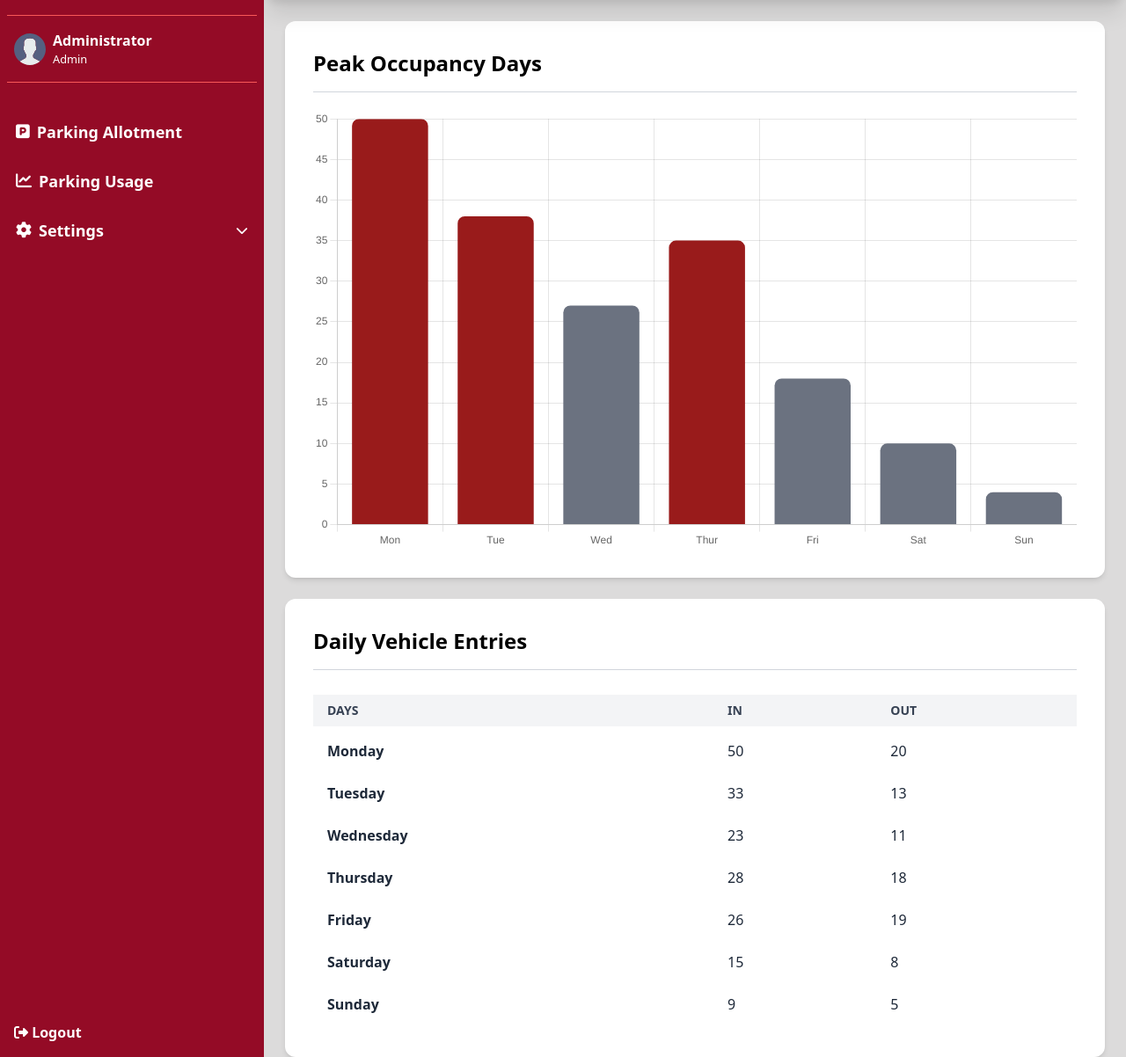
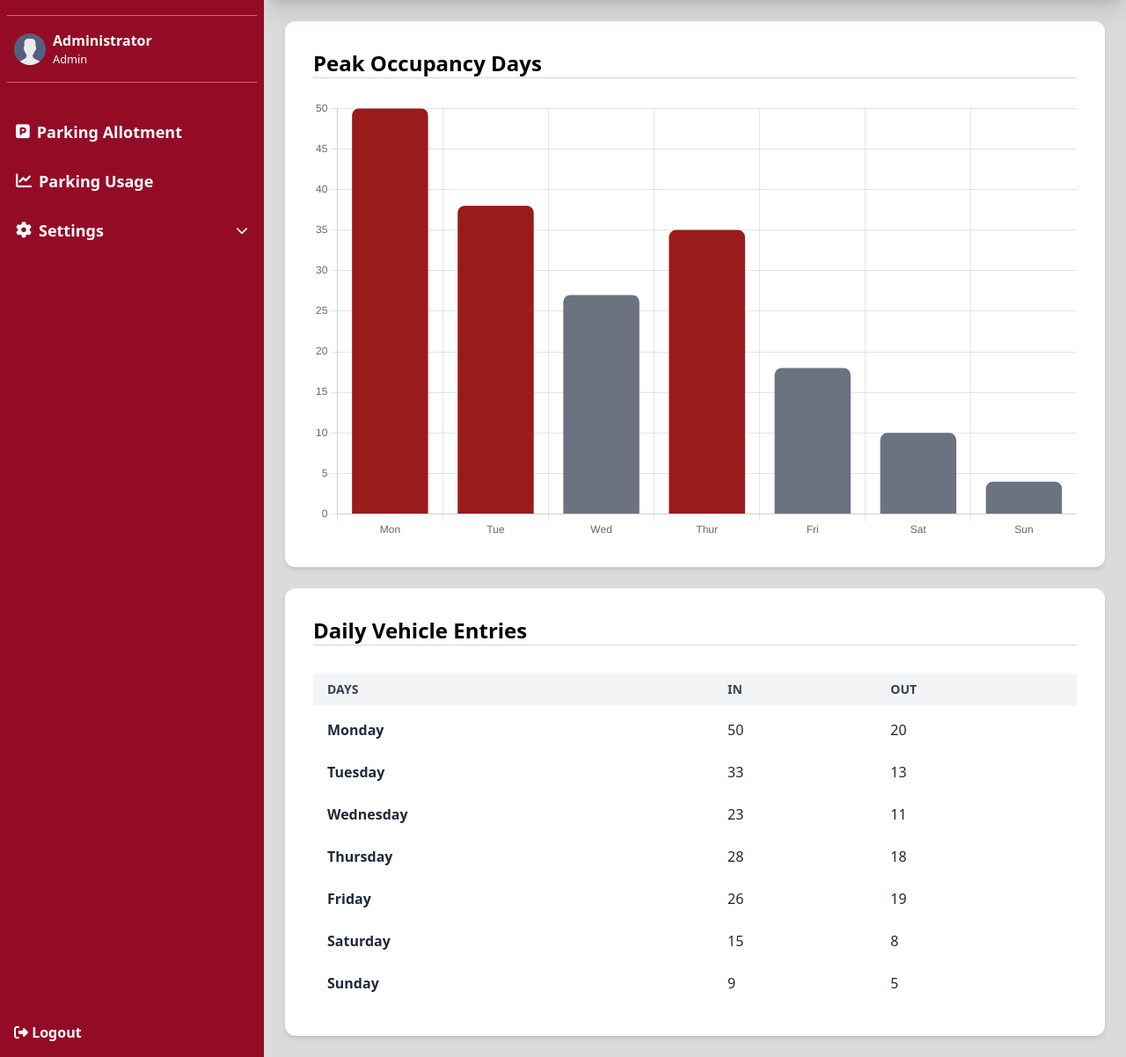
Before and after one commit to Renz7287/2025_CP-PARKTRACK, a Django app: page /parking-usage/ in a window 1280 px wide. Shown: the part 73-1275 px from the top of the page at 88% size. Run offline with Django 4.2, Linux system fonts and the light colour scheme; a user stored in the database is signed in; data comes from the database, SQL or seed files in the repository; some libraries are stand-ins or nearby versions.

Commit message:
minimal changes on UI

```diff
--- a/parktrack/parking_usage/templates/parking_usage/index.html
+++ b/parktrack/parking_usage/templates/parking_usage/index.html
@@ -15,8 +15,8 @@
 
       <!-- Peak Occupancy Days Graph -->
       <section class="bg-white rounded-xl shadow-md p-8 max-w-[1600px] mx-auto">
-        <h2 class="text-2xl font-bold mb-4">Peak Occupancy Days</h2>
-        <hr class="mb-5 border-gray-300">
+        <h2 class="text-2xl font-bold">Peak Occupancy Days</h2>
+        <hr class="mb-6 border-gray-300">
         <div class="h-[500px]">
           <canvas id="peakOccupancyChart"></canvas>
         </div>
@@ -24,8 +24,8 @@
 
       <!-- Daily Vehicle Entries Table -->
       <section class="bg-white rounded-xl shadow-md p-8 max-w-[1600px] mx-auto">
-        <h2 class="text-2xl font-bold mb-4">Daily Vehicle Entries</h2>
-        <hr class="mb-5 border-gray-300">
+        <h2 class="text-2xl font-bold">Daily Vehicle Entries</h2>
+        <hr class="mb-6 border-gray-300">
 
         <div class="overflow-x-auto">
           <table class="min-w-full border-separate border-spacing-y-2">
```
